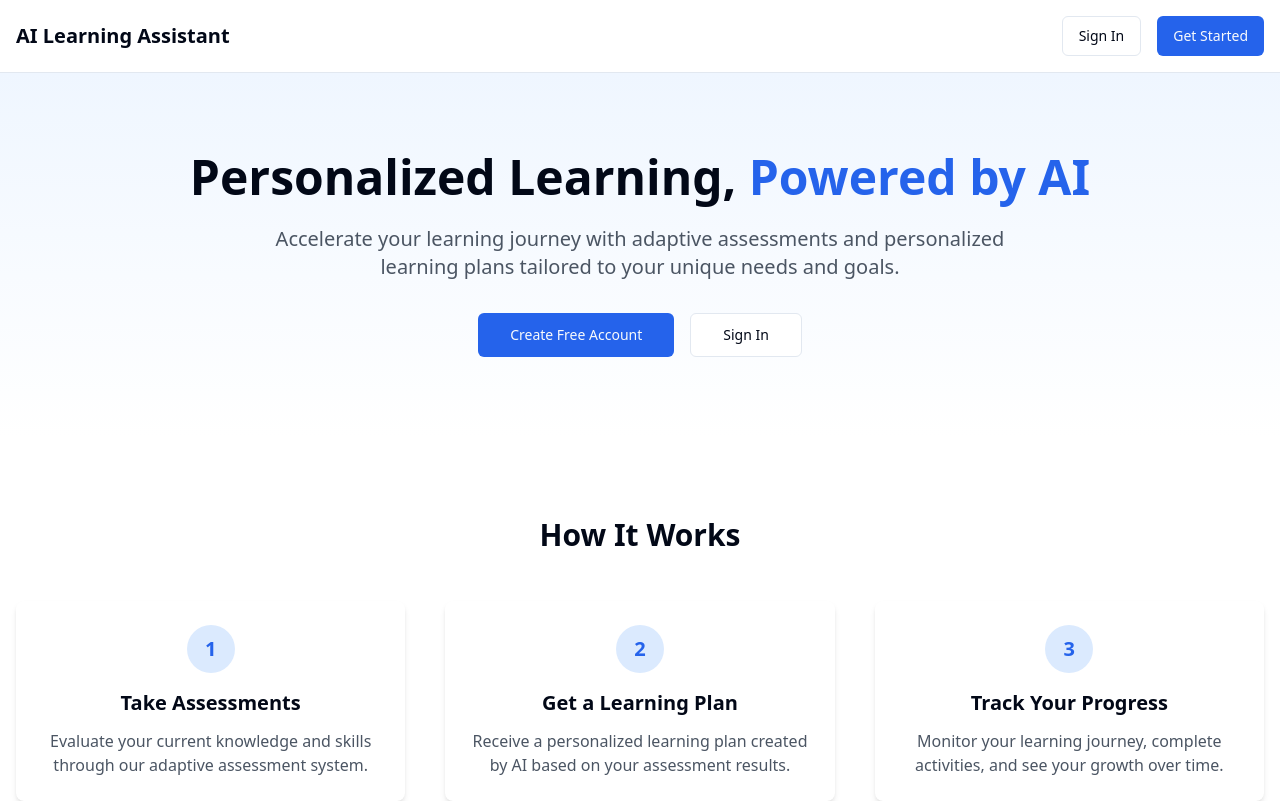
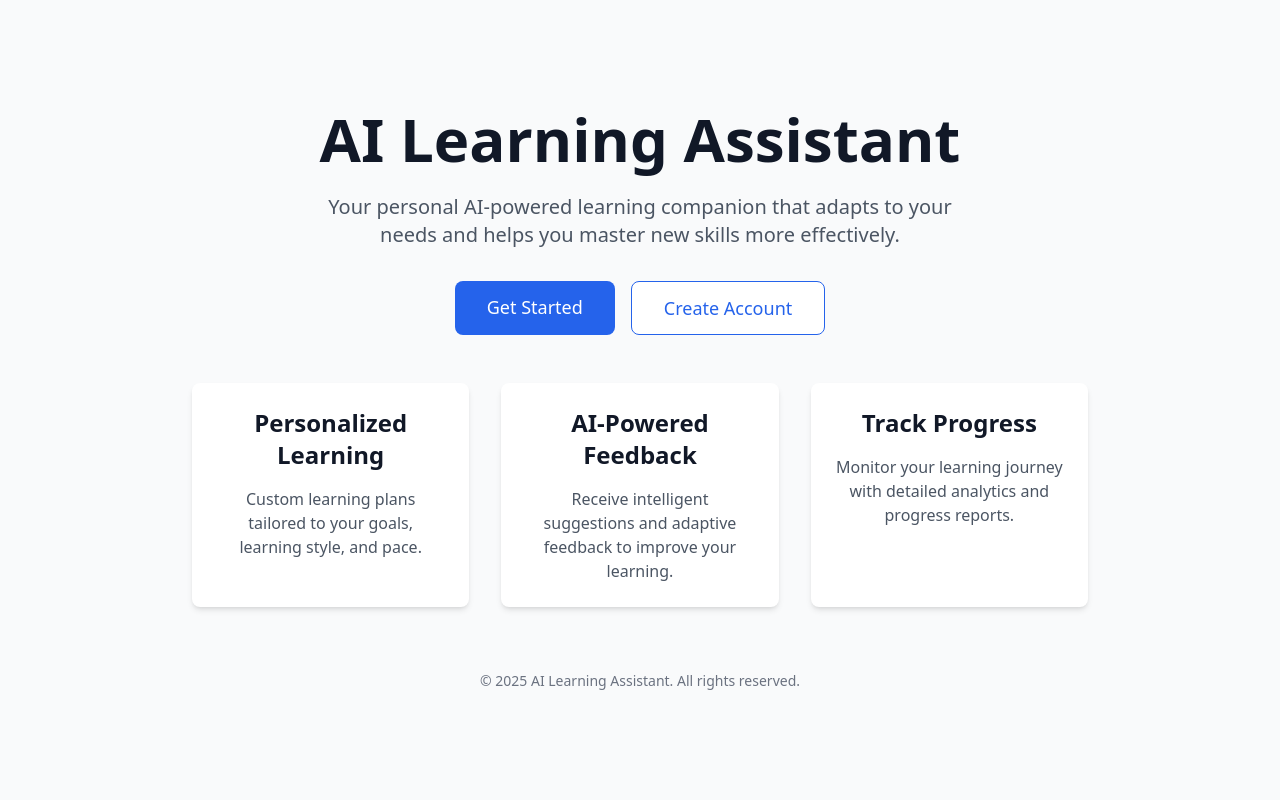
Before and after one commit to utkarshgogna1/AI-Learning-Assistant, a Next.js app in the folder ai-learning-assistant/: page / in a window 1280 px wide. Shown: the top 801 px of the page. Built offline with nearby package versions, Linux system fonts and the light colour scheme.

Commit message:
final commit

```diff
--- a/ai-learning-assistant/next.config.js
+++ b/ai-learning-assistant/next.config.js
@@ -5,9 +5,6 @@ const nextConfig = {
     serverActions: {
       bodySizeLimit: '10mb',
     },
-    // Skip prerendering entirely
-    runtime: 'nodejs',
-    esmExternals: 'loose',
   },
   eslint: {
     // Warning: This allows production builds to successfully complete even if
@@ -19,11 +16,9 @@ const nextConfig = {
     // your project has TypeScript errors.
     ignoreBuildErrors: true,
   },
-  // Add this to skip static generation and make all pages dynamic
+  // Skip static generation and make all pages dynamic
   staticPageGenerationTimeout: 1,
-  webpack: (config, { isServer }) => {
-    if (!isServer) {
-      // Don't attempt to load these modules on the client to prevent errors
+  webpack: (config) => {
     config.resolve.fallback = {
       ...config.resolve.fallback,
       fs: false,
@@ -31,26 +26,11 @@ const nextConfig = {
       tls: false,
       dns: false,
       child_process: false,
-        'node:stream': false,
       stream: false,
       util: false,
       path: false,
       os: false,
       crypto: false,
-      };
-    }
-
-    // Add module alias for problematic imports
-    config.resolve.alias = {
-      ...config.resolve.alias,
-      // Add fallback for problematic imports
-      '@/components/ui/button': require.resolve('./src/lib/fallback-components'),
-      '@/components/ui/input': require.resolve('./src/lib/fallback-components'),
-      '@/components/ui/label': require.resolve('./src/lib/fallback-components'),
-      '@/components/ui/alert': require.resolve('./src/lib/fallback-components'),
-      '@/components/ui/dialog': require.resolve('./src/lib/fallback-components'),
-      '@/components/ui/select': require.resolve('./src/lib/fallback-components'),
-      '@/lib/supabase': require.resolve('./src/lib/fallback-supabase'),
     };
 
     return config;
--- a/ai-learning-assistant/package.json
+++ b/ai-learning-assistant/package.json
@@ -5,7 +5,7 @@
   "scripts": {
     "dev": "next dev --turbopack",
     "build": "next build",
-    "vercel-build": "npm install tailwindcss postcss autoprefixer @radix-ui/react-select && (next build || true)",
+    "vercel-build": "npm install && npm run build || exit 0",
     "start": "next start",
     "lint": "next lint"
   },
--- /dev/null
+++ b/ai-learning-assistant/src/app/error.tsx
@@ -0,0 +1,35 @@
+'use client';
+
+export default function Error({
+  error,
+  reset,
+}: {
+  error: Error & { digest?: string };
+  reset: () => void;
+}) {
+  return (
+    <div className="flex flex-col items-center justify-center min-h-screen p-4">
+      <div className="max-w-md w-full p-6 bg-white rounded-lg shadow-lg border border-red-100">
+        <h2 className="text-2xl font-bold text-red-600 mb-4">Something went wrong!</h2>
+        <p className="text-gray-700 mb-4">
+          An error occurred while loading this page. This could be due to a temporary issue or a
+          problem with your connection.
+        </p>
+        <div className="flex flex-col space-y-4">
+          <button
+            onClick={() => reset()}
+            className="w-full px-4 py-2 text-white bg-blue-600 rounded hover:bg-blue-700 focus:outline-none focus:ring-2 focus:ring-blue-500 focus:ring-offset-2 transition-colors"
+          >
+            Try again
+          </button>
+          <a
+            href="/"
+            className="w-full px-4 py-2 text-center text-blue-600 bg-white border border-blue-600 rounded hover:bg-blue-50 focus:outline-none focus:ring-2 focus:ring-blue-500 focus:ring-offset-2 transition-colors"
+          >
+            Go back home
+          </a>
+        </div>
+      </div>
+    </div>
+  );
+}
--- a/ai-learning-assistant/src/app/layout.tsx
+++ b/ai-learning-assistant/src/app/layout.tsx
@@ -1,17 +1,5 @@
 import type { Metadata } from "next";
-import { Geist, Geist_Mono } from "next/font/google";
 import "./globals.css";
-import { ThemeProvider } from "@/components/theme-provider";
-
-const geistSans = Geist({
-  variable: "--font-geist-sans",
-  subsets: ["latin"],
-});
-
-const geistMono = Geist_Mono({
-  variable: "--font-geist-mono",
-  subsets: ["latin"],
-});
 
 export const metadata: Metadata = {
   title: "AI Learning Assistant",
@@ -25,17 +13,8 @@ export default function RootLayout({
 }>) {
   return (
     <html lang="en" suppressHydrationWarning>
-      <body
-        className={`${geistSans.variable} ${geistMono.variable} min-h-screen antialiased font-sans`}
-      >
-        <ThemeProvider
-          attribute="class"
-          defaultTheme="system"
-          enableSystem
-          disableTransitionOnChange
-        >
-          {children}
-        </ThemeProvider>
+      <body className="min-h-screen antialiased">
+        {children}
       </body>
     </html>
   );
--- a/ai-learning-assistant/src/app/page.tsx
+++ b/ai-learning-assistant/src/app/page.tsx
@@ -1,96 +1,56 @@
-import Link from "next/link";
-import { Button } from "@/components/ui/button";
+import Link from 'next/link';
 
-export default function LandingPage() {
+export default function Home() {
   return (
-    <div className="min-h-screen flex flex-col">
-      {/* Header */}
-      <header className="border-b shadow-sm bg-white">
-        <div className="container mx-auto flex items-center justify-between p-4">
-          <div className="text-xl font-bold">AI Learning Assistant</div>
-          <div className="flex gap-4">
-            <Link href="/login">
-              <Button variant="outline">Sign In</Button>
+    <div className="flex flex-col items-center justify-center min-h-screen p-4 bg-gray-50 dark:bg-gray-900">
+      <div className="w-full max-w-4xl mx-auto text-center">
+        <h1 className="text-4xl md:text-6xl font-bold text-gray-900 dark:text-white mb-6">
+          AI Learning Assistant
+        </h1>
+        <p className="text-xl text-gray-600 dark:text-gray-300 mb-8 max-w-2xl mx-auto">
+          Your personal AI-powered learning companion that adapts to your needs and helps you master new skills more effectively.
+        </p>
+
+        <div className="flex flex-col sm:flex-row justify-center gap-4 mb-12">
+          <Link
+            href="/login"
+            className="px-8 py-3 text-lg font-medium text-white bg-blue-600 rounded-lg hover:bg-blue-700 focus:outline-none focus:ring-2 focus:ring-blue-500 focus:ring-offset-2 transition-colors"
+          >
+            Get Started
           </Link>
-            <Link href="/register">
-              <Button>Get Started</Button>
+          <Link
+            href="/register"
+            className="px-8 py-3 text-lg font-medium text-blue-600 bg-white border border-blue-600 rounded-lg hover:bg-blue-50 dark:hover:bg-gray-800 dark:text-blue-400 dark:border-blue-400 focus:outline-none focus:ring-2 focus:ring-blue-500 focus:ring-offset-2 transition-colors"
+          >
+            Create Account
           </Link>
         </div>
-        </div>
-      </header>
 
-      {/* Hero Section */}
-      <section className="bg-gradient-to-b from-blue-50 to-white py-20">
-        <div className="container mx-auto px-4 text-center">
-          <h1 className="text-4xl md:text-5xl font-extrabold mb-6">
-            Personalized Learning, <span className="text-blue-600">Powered by AI</span>
-          </h1>
-          <p className="text-xl text-gray-600 max-w-3xl mx-auto mb-8">
-            Accelerate your learning journey with adaptive assessments and personalized learning plans
-            tailored to your unique needs and goals.
-          </p>
-          <div className="flex flex-col sm:flex-row gap-4 justify-center">
-            <Link href="/register">
-              <Button size="lg" className="px-8">Create Free Account</Button>
-            </Link>
-            <Link href="/login">
-              <Button size="lg" variant="outline" className="px-8">Sign In</Button>
-            </Link>
-          </div>
-        </div>
-      </section>
-
-      {/* Features */}
-      <section className="py-20">
-        <div className="container mx-auto px-4">
-          <h2 className="text-3xl font-bold text-center mb-12">How It Works</h2>
-          <div className="grid md:grid-cols-3 gap-10">
-            <div className="bg-white p-6 rounded-lg shadow-md text-center">
-              <div className="bg-blue-100 text-blue-600 w-12 h-12 rounded-full flex items-center justify-center mx-auto mb-4 text-xl font-bold">1</div>
-              <h3 className="text-xl font-semibold mb-3">Take Assessments</h3>
-              <p className="text-gray-600">
-                Evaluate your current knowledge and skills through our adaptive assessment system.
+        <div className="grid grid-cols-1 md:grid-cols-3 gap-8 mb-16">
+          <div className="p-6 bg-white dark:bg-gray-800 rounded-lg shadow-md">
+            <h2 className="text-2xl font-bold text-gray-900 dark:text-white mb-4">Personalized Learning</h2>
+            <p className="text-gray-600 dark:text-gray-300">
+              Custom learning plans tailored to your goals, learning style, and pace.
             </p>
           </div>
-            <div className="bg-white p-6 rounded-lg shadow-md text-center">
-              <div className="bg-blue-100 text-blue-600 w-12 h-12 rounded-full flex items-center justify-center mx-auto mb-4 text-xl font-bold">2</div>
-              <h3 className="text-xl font-semibold mb-3">Get a Learning Plan</h3>
-              <p className="text-gray-600">
-                Receive a personalized learning plan created by AI based on your assessment results.
+          <div className="p-6 bg-white dark:bg-gray-800 rounded-lg shadow-md">
+            <h2 className="text-2xl font-bold text-gray-900 dark:text-white mb-4">AI-Powered Feedback</h2>
+            <p className="text-gray-600 dark:text-gray-300">
+              Receive intelligent suggestions and adaptive feedback to improve your learning.
             </p>
           </div>
-            <div className="bg-white p-6 rounded-lg shadow-md text-center">
-              <div className="bg-blue-100 text-blue-600 w-12 h-12 rounded-full flex items-center justify-center mx-auto mb-4 text-xl font-bold">3</div>
-              <h3 className="text-xl font-semibold mb-3">Track Your Progress</h3>
-              <p className="text-gray-600">
-                Monitor your learning journey, complete activities, and see your growth over time.
+          <div className="p-6 bg-white dark:bg-gray-800 rounded-lg shadow-md">
+            <h2 className="text-2xl font-bold text-gray-900 dark:text-white mb-4">Track Progress</h2>
+            <p className="text-gray-600 dark:text-gray-300">
+              Monitor your learning journey with detailed analytics and progress reports.
             </p>
           </div>
         </div>
+
+        <footer className="text-sm text-gray-500 dark:text-gray-400">
+          <p>© {new Date().getFullYear()} AI Learning Assistant. All rights reserved.</p>
+        </footer>
       </div>
-      </section>
-
-      {/* CTA */}
-      <section className="bg-blue-600 py-16 text-white">
-        <div className="container mx-auto px-4 text-center">
-          <h2 className="text-3xl font-bold mb-4">Ready to Start Learning?</h2>
-          <p className="text-xl mb-8 opacity-90">
-            Join thousands of learners achieving their goals with AI Learning Assistant.
-          </p>
-          <Link href="/register">
-            <Button size="lg" variant="secondary" className="px-8">
-              Create Your Account
-            </Button>
-          </Link>
-        </div>
-      </section>
-
-      {/* Footer */}
-      <footer className="bg-gray-50 py-10 mt-auto">
-        <div className="container mx-auto px-4 text-center text-gray-500">
-          <p>© {new Date().getFullYear()} AI Learning Assistant. All rights reserved.</p>
-        </div>
-      </footer>
     </div>
   );
 }
```
Also changed, not shown: ai-learning-assistant/vercel.json, 1 other file (tests, documents, lock files or other folders). Lines whose indentation alone changed are shown as unchanged.
